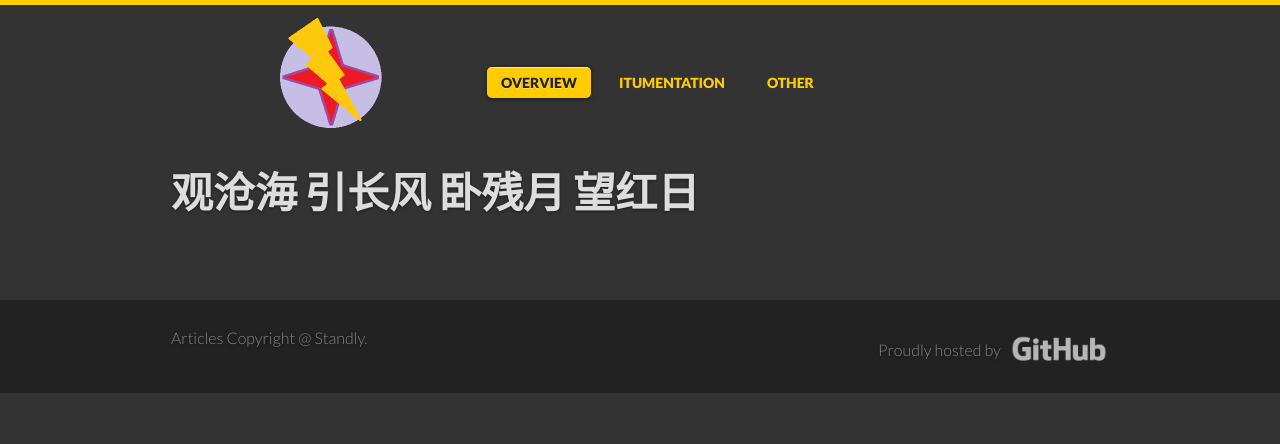
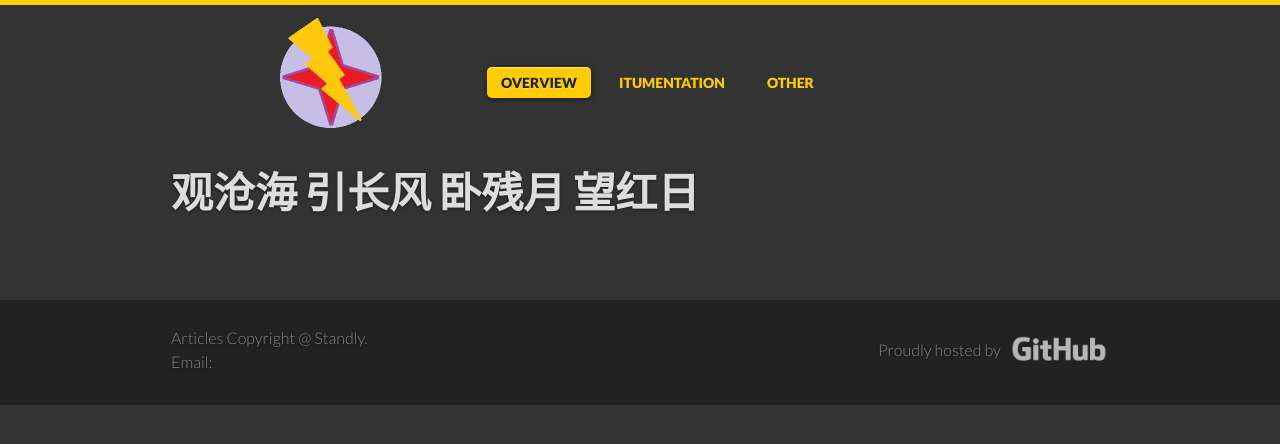
Before and after one commit to standly/standly.github.com, a Jekyll site: the page built from index.html, in a window 1280 px wide. Shown: the top 444 px of the page. Built offline with Jekyll 4.4.1, drawn with Linux system fonts in a browser that asks for light colours; some web fonts are replaced.

Commit message:
statcs error

```diff
--- a/_includes/footer.html
+++ b/_includes/footer.html
@@ -1,7 +1,7 @@
 <footer>
   <div class="grid">
     <div class="unit one-third center-on-mobiles">
-      <p>Articles Copyright @ Standly.<br/> <Email:Standlymail@gmail.com></p>
+      <p>Articles Copyright @ Standly.<br/> Email:<Standlymail@gmail.com></p>
     </div>
     <div class="unit two-thirds align-right center-on-mobiles">
       <p>
```
